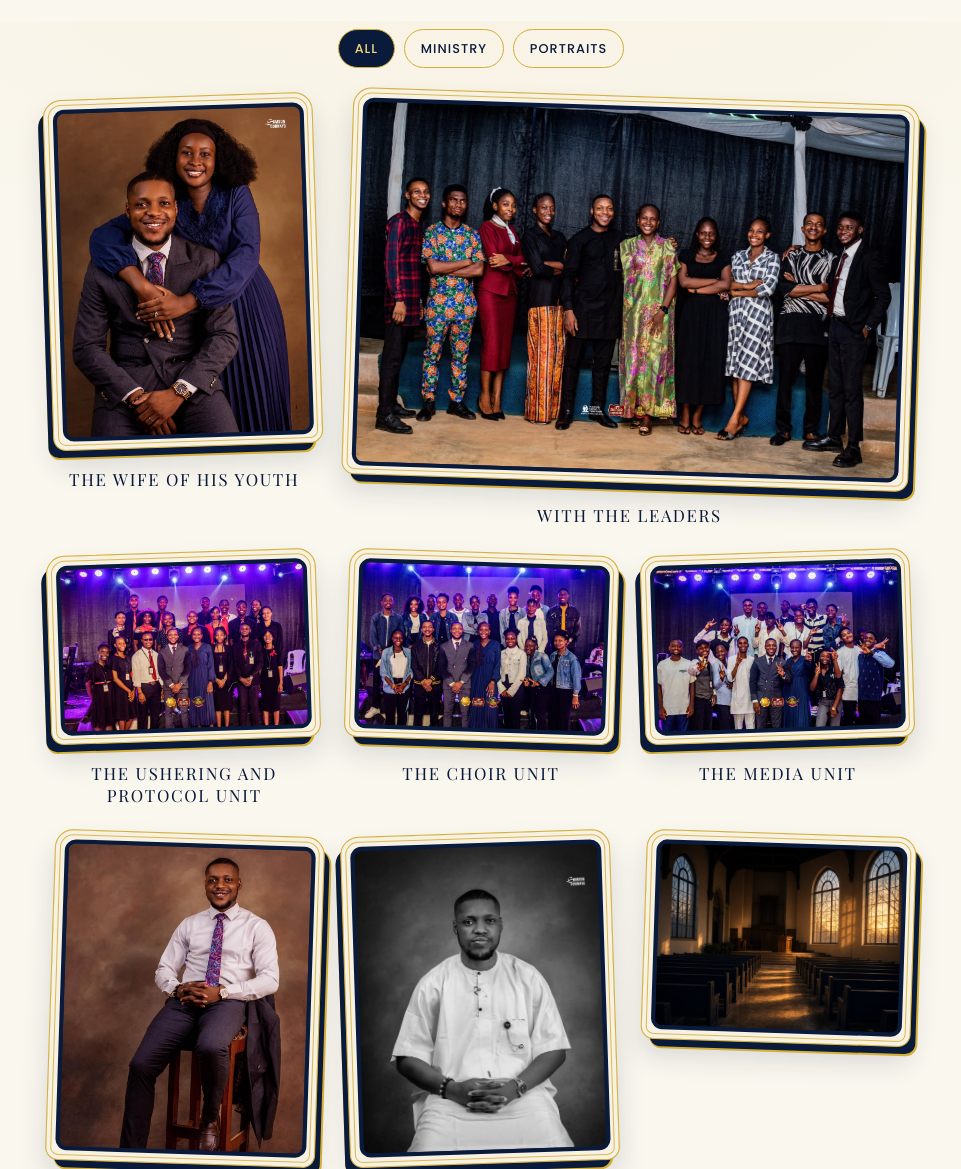
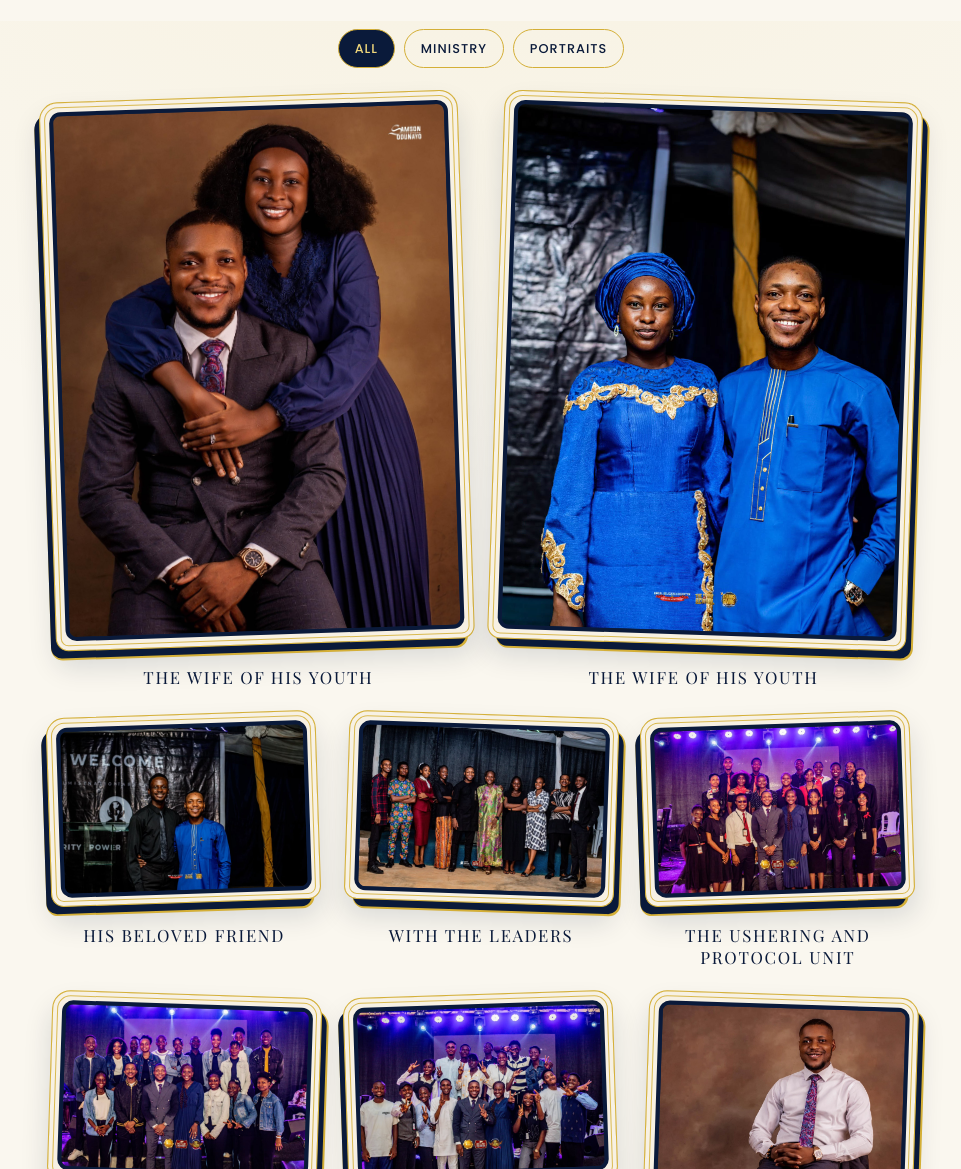
Before and after one commit to SammyCodes1/omhonria-emmanuel-birthday, a plain HTML site: page archive.html in a window 1280 px wide. Shown: the part 286-1455 px from the top of the page, without its empty margins (159-1120 px from the left). Drawn offline with nearby package versions, Linux system fonts and the light colour scheme; a web font is replaced by a local one.

Commit message:
Archive: second wife photo and His Beloved Friend

```diff
--- a/archive.html
+++ b/archive.html
@@ -32,8 +32,8 @@
       href="https://fonts.googleapis.com/css2?family=Playfair+Display:ital,wght@0,400;0,600;0,700;1,400;1,600&family=Poppins:wght@300;400;500;600&display=swap"
       rel="stylesheet"
     />
-    <link rel="stylesheet" href="css/style.css?v=20261124f" />
-    <link rel="stylesheet" href="css/motion.css?v=20261124f" />
+    <link rel="stylesheet" href="css/style.css?v=20261124g" />
+    <link rel="stylesheet" href="css/motion.css?v=20261124g" />
     <script>
       (function () {
         try {
@@ -133,8 +133,8 @@
       </figure>
       <button class="lightbox-nav lightbox-next" type="button" aria-label="Next photograph"></button>
     </div>
-    <script src="js/archive.js?v=20261124f"></script>
-    <script src="js/main.js?v=20261124f"></script>
-    <script src="js/motion.js?v=20261124f"></script>
+    <script src="js/archive.js?v=20261124g"></script>
+    <script src="js/main.js?v=20261124g"></script>
+    <script src="js/motion.js?v=20261124g"></script>
   </body>
 </html>
--- a/css/style.css
+++ b/css/style.css
@@ -3586,23 +3586,34 @@ body.is-lightbox-open .site-nav {
   }
 
   .archive-grid {
-    grid-template-columns: repeat(3, minmax(0, 1fr));
+    grid-template-columns: repeat(6, minmax(0, 1fr));
     gap: 1.6rem 1.65rem;
   }
 
-  /* First row: wife portrait top left, leaders group top right, equal height. */
+  .archive-card {
+    grid-column: span 2;
+  }
+
+  /* First row: the two wife portraits, side by side and equal width. Leaders move to the next row. */
   .archive-card--wife {
-    grid-column: 1;
+    grid-column: 1 / 4;
     grid-row: 1;
   }
-  .archive-card--leaders {
-    grid-column: 2 / 4;
+  .archive-card--wife-2 {
+    grid-column: 4 / 7;
     grid-row: 1;
   }
-  .archive-card--wife .archive-item.is-tall img {
-    aspect-ratio: 3 / 4;
-    object-position: center 58%;
-  }
+}
+
+.archive-card--wife .archive-item.is-tall img,
+.archive-card--wife-2 .archive-item.is-tall img {
+  aspect-ratio: 3 / 4;
+}
+.archive-card--wife .archive-item.is-tall img {
+  object-position: center 58%;
+}
+.archive-card--wife-2 .archive-item.is-tall img {
+  object-position: center;
 }
 
 .archive-card {
@@ -3696,6 +3707,10 @@ body.is-lightbox-open .site-nav {
   object-position: center;
 }
 
+.archive-item.is-group.is-friend img {
+  object-position: 43% 50%;
+}
+
 .archive-item.is-group:hover img,
 .archive-item.is-group:focus-visible img {
   transform: none;
--- a/js/archive.js
+++ b/js/archive.js
@@ -18,6 +18,22 @@
       category: "ministry",
       tall: true,
       featured: "wife"
+    },
+    {
+      src: "images/archive-wife-2.jpg",
+      alt: "The Wife of His Youth",
+      caption: "The Wife of His Youth",
+      category: "ministry",
+      tall: true,
+      featured: "wife2"
+    },
+    {
+      src: "images/archive-friend.jpg",
+      alt: "His Beloved Friend",
+      caption: "His Beloved Friend",
+      category: "ministry",
+      group: true,
+      friend: true
     },
     {
       src: "images/archive-leaders.jpg",
@@ -165,6 +181,7 @@
       var card = document.createElement("figure");
       card.className = "archive-card reveal";
       if (photo.featured === "wife") card.className += " archive-card--wife";
+      if (photo.featured === "wife2") card.className += " archive-card--wife-2";
       if (photo.featured === "leaders") card.className += " archive-card--leaders";
       if (photo.mobileFeature) card.className += " archive-card--mobile-feature";
       card.setAttribute("data-category", photo.category || "ministry");
@@ -174,6 +191,7 @@
       if (photo.portrait) button.className += " is-portrait";
       if (photo.group) button.className += " is-group";
       if (photo.tall) button.className += " is-tall";
+      if (photo.friend) button.className += " is-friend";
       button.type = "button";
       button.setAttribute("data-archive-index", String(index));
       button.setAttribute("data-category", photo.category || "ministry");
```
Also changed, not shown: give.html (+4 -4 lines), index.html (+5 -5 lines), story.html (+4 -4 lines), images/archive-friend.jpg (added), images/archive-wife-2.jpg (added).
